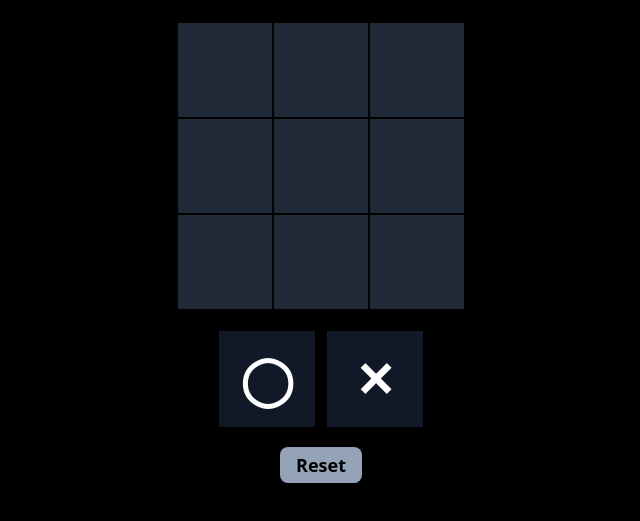
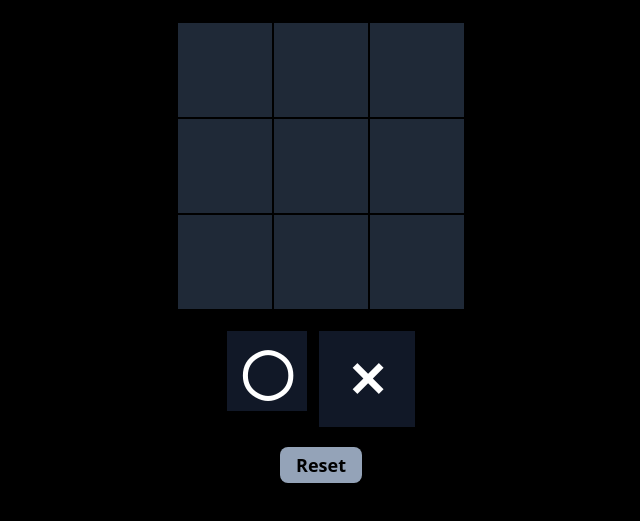
Before and after one commit to Bhavya-Raghuvanshi/Bhavya-Raghuvanshi.github.io, a plain HTML site: page Tic-Tac-Toe/index.html in a window 1280 px wide. Shown: the part 147-668 px from the top of the page, without its empty margins (319-959 px from the left). Drawn offline with nearby package versions, Linux system fonts and the light colour scheme.

Commit message:
Update index.html

```diff
--- a/Tic-Tac-Toe/index.html
+++ b/Tic-Tac-Toe/index.html
@@ -42,7 +42,7 @@
   </div>
   <div class="flex justify-center gap-3 mt-5">
     <button
-      class="rounded-none bg-gray-900 text-white lg:w-24 lg:h-24 w-20 h-20 font-bold text-center lg:text-5xl text-5xl"
+      class="rounded-none bg-gray-900 text-white lg:w-20 lg:h-20 w-20 h-20 font-bold text-center lg:text-5xl text-5xl"
       onclick="selectSign(this)" value="◯">◯</button>
     <button
       class="rounded-none bg-gray-900 text-white h-20 w-20 lg:w-24 lg:h-24 font-bold text-center lg:text-5xl text-5xl"
```
